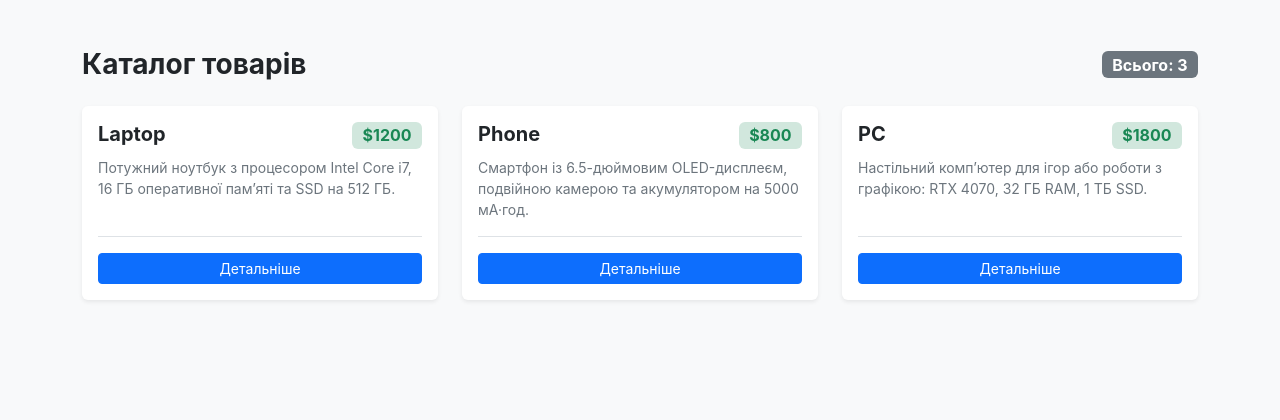
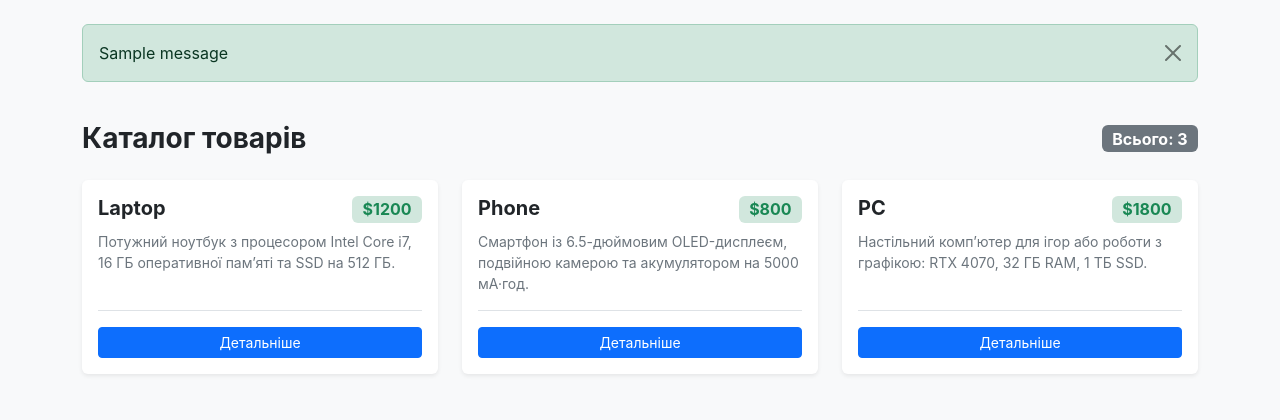
Before and after one commit to roman-semeniuk/flask-app-lab, a Flask app: page /products/ in a window 1280 px wide. Shown: the part 56-476 px from the top of the page. Run offline with Flask 3, Linux system fonts and the light colour scheme; one stand-in notice (Sample message) is shown.

Commit message:
Add flash messages support with categories to base template

```diff
--- a/app/templates/base.html
+++ b/app/templates/base.html
@@ -10,6 +10,19 @@
 <body>
     {% include 'includes/nav.html' %}
     <main class="py-4">
+        {% with messages = get_flashed_messages(with_categories=true) %}
+            {% if messages %}
+                <div class="container mb-3">
+                    {% for category, message in messages %}
+                        {% set alert_category = 'info' if category == 'message' else category %}
+                        <div class="alert alert-{{ alert_category }} alert-dismissible fade show" role="alert">
+                            {{ message }}
+                            <button type="button" class="btn-close" data-bs-dismiss="alert" aria-label="Close"></button>
+                        </div>
+                    {% endfor %}
+                </div>
+            {% endif %}
+        {% endwith %}
         {% block content %}{% endblock %}
     </main>
     {% include 'includes/footer.html' %}
```
